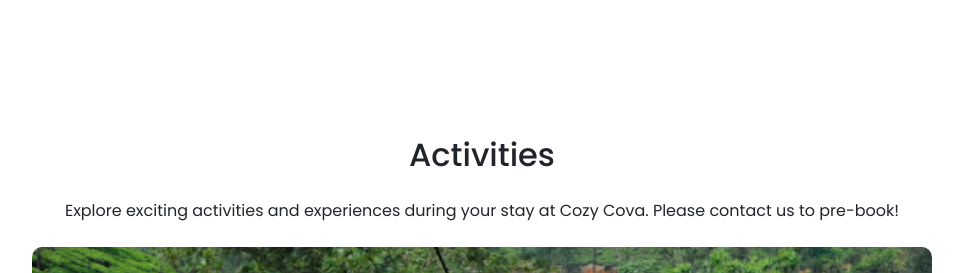
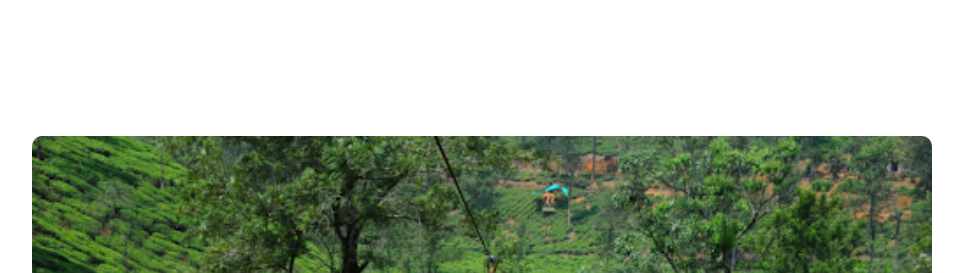
Before and after one commit to vaisakh49/cozycova, a React (Vite) app: page / in a window 1280 px wide. Shown: the part 2143-2416 px from the top of the page, without its empty margins (158-1121 px from the left). Built offline with nearby package versions, Linux system fonts and the light colour scheme.

Commit message:
activities section updated

```diff
--- a/src/components/ActivitiesSection.tsx
+++ b/src/components/ActivitiesSection.tsx
@@ -53,11 +53,6 @@ const ActivitiesSection: React.FC = () => {
   return (
     <section className="activities-section py-5">
       <Container>
-        <h2 className="text-center mb-4">Activities</h2>
-        <p className="text-center mb-4">
-          Explore exciting activities and experiences during your stay at Cozy
-          Cova. Please contact us to pre-book!
-        </p>
         <Carousel className="activity-carousel">
           {activities.map((activity, index) => (
             <Carousel.Item key={index}>
```
